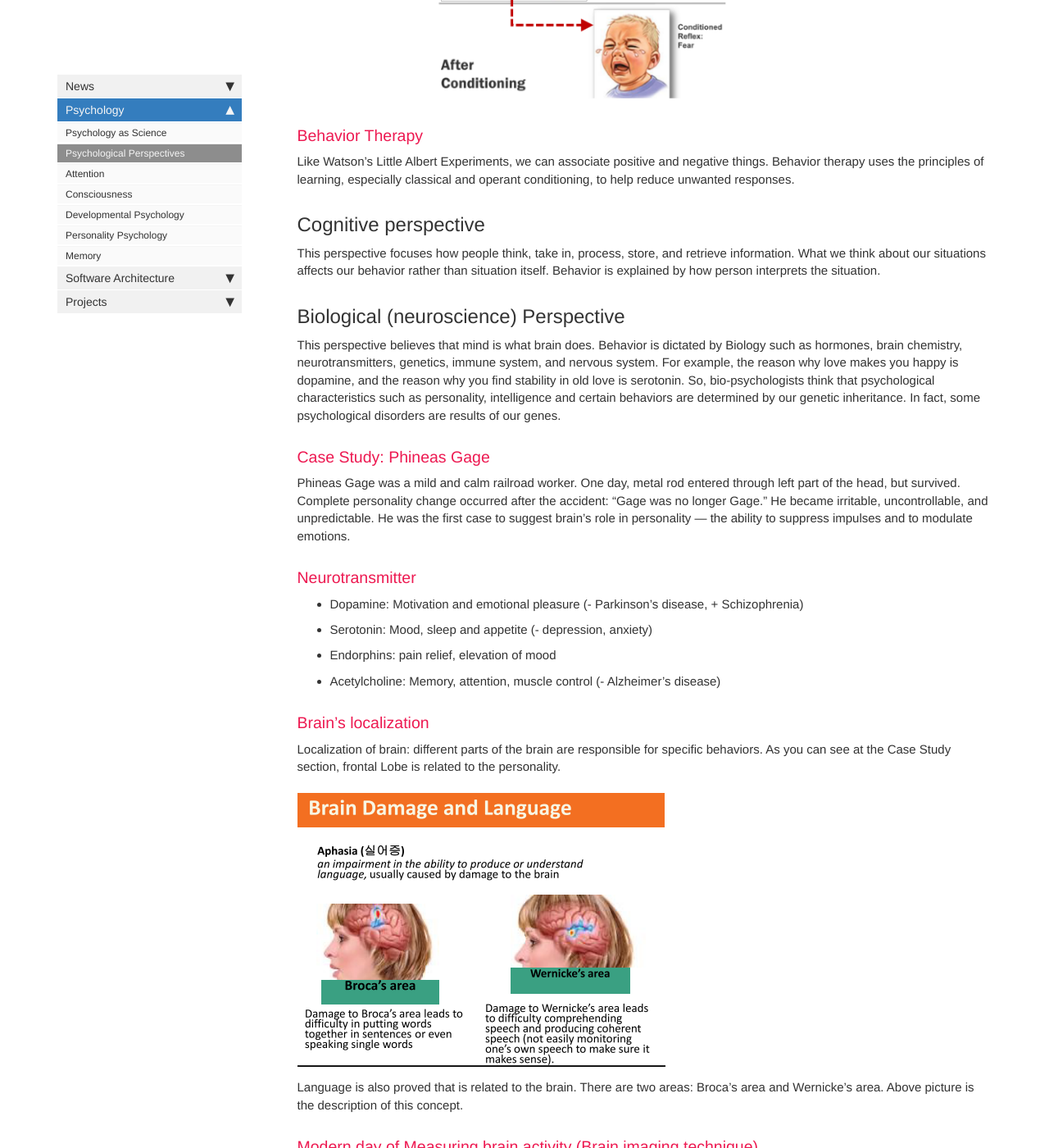
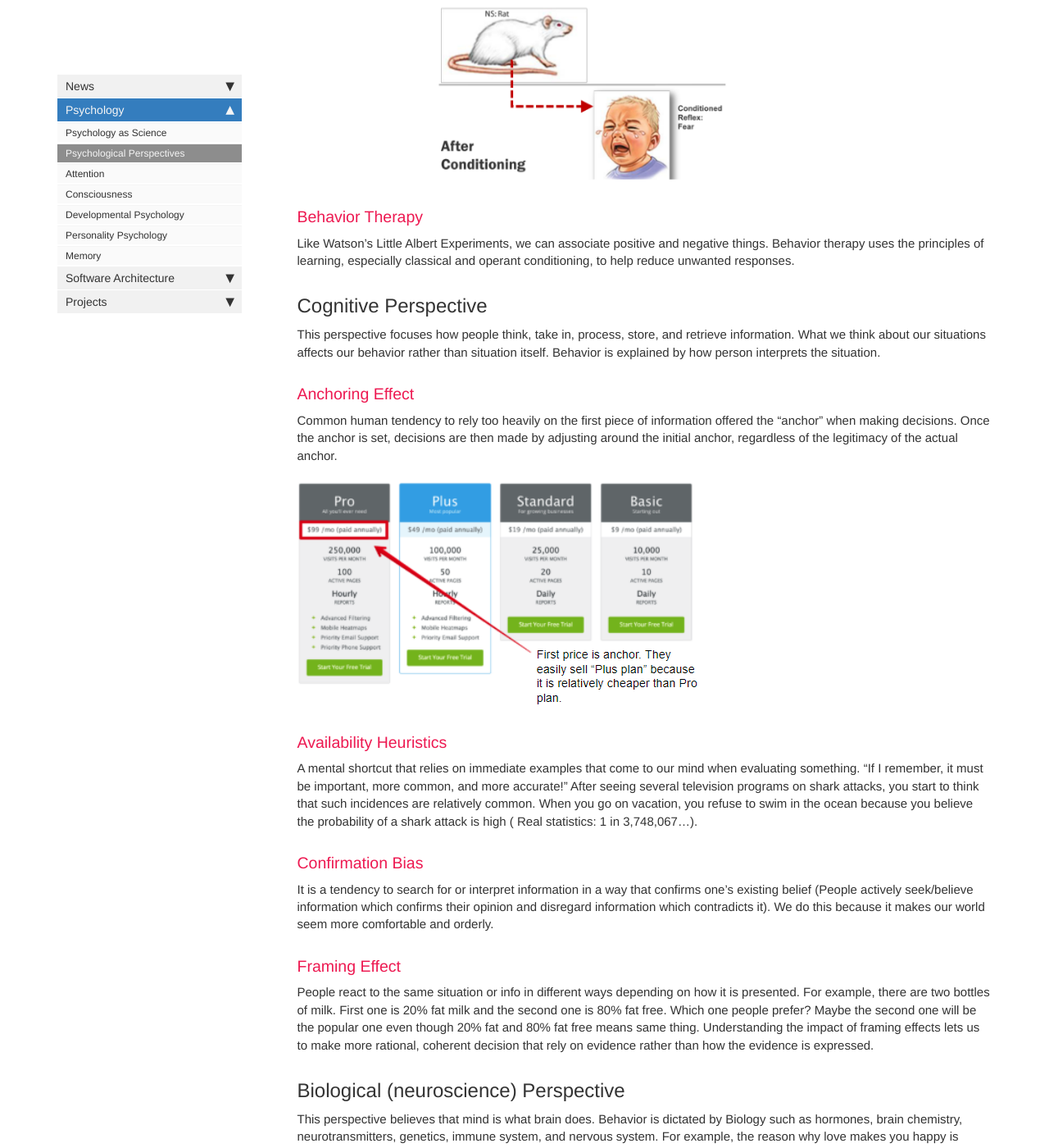
Before and after one commit to codingsoo/codingsoo.github.io1, a Jekyll site: the page built from pages/psychology/psychological-perspectives.md, in a window 1280 px wide and 1400 px high, scrolled down 3595 px. Shown: the whole window at 82% size. Built offline with Jekyll 4.4.1, drawn with Linux system fonts in a browser that asks for light colours; nearby versions of some CDN libraries; comment, search, counter and statistics services are not loaded; some of the changed text lies outside the part shown.

Commit message:
final exam 1/11

```diff
--- a/pages/psychology/psychological-perspectives.md
+++ b/pages/psychology/psychological-perspectives.md
@@ -38,11 +38,11 @@ The mind is mostly below the surface of conscious awareness. Personality develop
 - Freud benefitted psychology, giving us ideas about: the impact of childhood on adulthood, defenses, and the tension between our biological selves and our socialized/civilized selves.
 - Freud gave us specific concepts we still use often, such as ego, projection, regression, rationalization, and dream interpretation.
 
-## Behavioral perspective
+## Behavioral Perspective
 
 It is famous for Pavlov's dog. This perspective focuses on behaviors, not mental processes. Behavior is explained by previous **learning**. There are three types of learning: Classical Conditioning, Operant Conditioning, Observational learning. This section only shows the simple case — classical conditioning.
 
-### Pavlov's dog
+### Pavlov's Dog
 
 ![pavlov's dog](https://wardballoon.github.io/images/pavlov_dog.png)
 
@@ -58,9 +58,27 @@ Watson believed that human emotions and behaviors are merely a bundle of conditi
 
 Like Watson’s Little Albert Experiments, we can associate positive and negative things. Behavior therapy uses the principles of learning, especially classical and operant conditioning, to help reduce unwanted responses.
 
-## Cognitive perspective
+## Cognitive Perspective
 
 This perspective focuses how people think, take in, process, store, and retrieve information. What we think about our situations affects our behavior rather than situation itself. Behavior is explained by how person interprets the situation.
+
+### Anchoring Effect
+
+Common human tendency to rely too heavily on the first piece of information offered the “anchor” when making decisions. Once the anchor is set, decisions are then made by adjusting around the initial anchor, regardless of the legitimacy of the actual anchor.
+
+![plan_example](https://wardballoon.github.io/images/plan_example.png)
+
+### Availability Heuristics
+
+A mental shortcut that relies on immediate examples that come to our mind when evaluating something. “If I remember, it must be important, more common, and more accurate!” After seeing several television programs on shark attacks, you start to think that such incidences are relatively common. When you go on vacation, you refuse to swim in the ocean because you believe the probability of a shark attack is high ( Real statistics: 1 in 3,748,067…).
+
+### Confirmation Bias
+
+It is a tendency to search for or interpret information in a way that confirms one’s existing belief (People actively seek/believe information which confirms their opinion and disregard information which contradicts it). We do this because it makes our world seem more comfortable and orderly.
+
+### Framing Effect
+
+People react to the same situation or info in different ways depending on how it is presented. For example, there are two bottles of milk. First one is 20% fat milk and the second one is 80% fat free. Which one people prefer? Maybe the second one will be the popular one even though 20% fat and 80% fat free means same thing. Understanding the impact of framing effects lets us to make more rational, coherent decision that rely on evidence rather than how the evidence is expressed.
 
 ## Biological (neuroscience) Perspective
 
@@ -77,7 +95,7 @@ Phineas Gage was a mild and calm railroad worker. One day, metal rod entered thr
 - Endorphins: pain relief, elevation of mood
 - Acetylcholine: Memory, attention, muscle control (- Alzheimer’s disease)
 
-### Brain’s localization
+### Brain’s Localization
 
 Localization of brain: different parts of the brain are responsible for specific behaviors. As you can see at the Case Study section, frontal Lobe is related to the personality.
 
@@ -85,13 +103,13 @@ Localization of brain: different parts of the brain are responsible for specific
 
 Language is also proved that is related to the brain. There are two areas: Broca’s area and Wernicke’s area. Above picture is the description of this concept.
 
-### Modern day of Measuring brain activity (Brain imaging technique)
+### Modern day of Measuring Brain Activity (brain imaging technique)
 
 - PET Scan: blood flow and chemical activity
 - MRI / fMRI: Map of the brain, amount of oxygen, brain activity
 - EEG: Electric activity (brain wave)
 
-## Humanistic perspective
+## Humanistic Perspective
 
 This is a perspective that human natural desire for self-realization determines behavior. Anxiety and depression come because of the difference between ideal self and reality.
 
```
Also changed, not shown: other parts of pages/psychology/psychological-perspectives.md (+2 -2 lines), images/plan_example.png (added).
